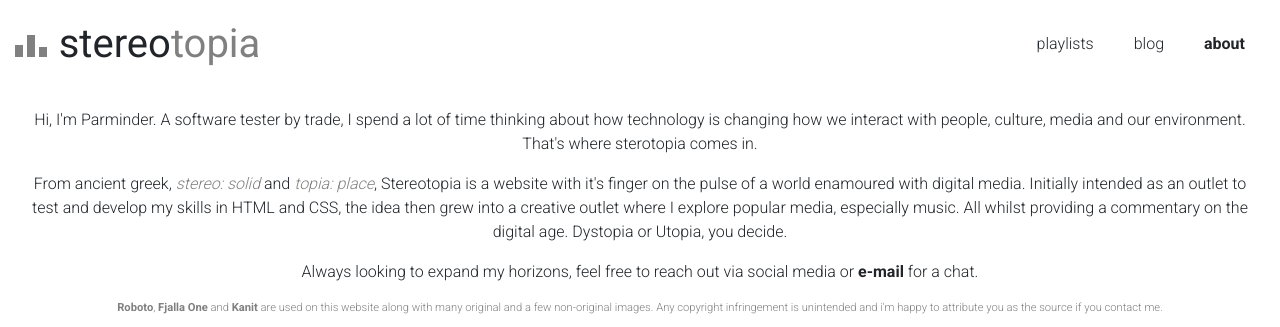
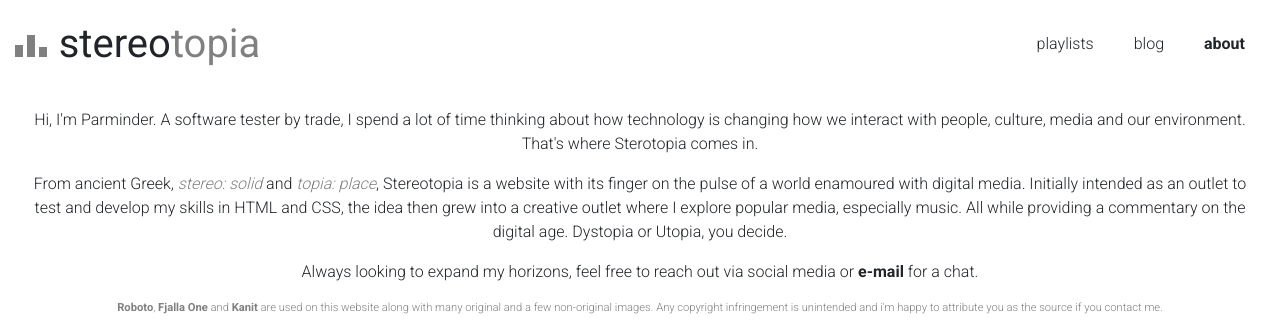
Before and after one commit to parm1der/parm1der.github.io, a Jekyll site: the page built from about.html, in a window 1280 px wide. Shown: the top 327 px of the page. Built offline with Jekyll 4.4.1, drawn with Linux system fonts in a browser that asks for light colours.

Commit message:
rewrite about

```diff
--- a/_layouts/default.html
+++ b/_layouts/default.html
@@ -6,7 +6,7 @@
     <!-- Required meta tags -->
     <meta charset="utf-8">
     <base href="{{ site.url }}">
-    <meta name="description" content="{% if page.description %}{{ page.description }}{% else %}Stereotopia is a website with it's finger on the pulse of a world enamoured with digital media.  Dystopia or Utopia, you decide.{% endif %}">
+    <meta name="description" content="{% if page.description %}{{ page.description }}{% else %}Stereotopia is a website with its finger on the pulse of a world enamoured with digital media.  Dystopia or Utopia, you decide.{% endif %}">
     <meta name="keywords" content="{{page.keywords}}">
     <meta name="viewport" content="width=device-width, initial-scale=1, shrink-to-fit=no">
 
--- a/about.html
+++ b/about.html
@@ -6,8 +6,8 @@ keywords: Stereotopia,Music,Playlists,Reviews,Cyberpunk,Dystopia,Movies,Games,Ar
 
 
 <div class="container-fluid about-text">
-    <p>Hi, I'm Parminder. A software tester by trade, I spend a lot of time thinking about how technology is changing how we interact with people, culture, media and our environment. That's where sterotopia comes in.</p>
-    <p>From ancient greek, <span>stereo: solid </span>and <span>topia: place</span>, Stereotopia is a website with it's finger on the pulse of a world enamoured with digital media. Initially intended as an outlet to test and develop my skills in HTML and CSS, the idea then grew into a creative outlet where I explore popular media, especially music. All whilst providing a commentary on the digital age. Dystopia or Utopia, you decide.</p>
+    <p>Hi, I'm Parminder. A software tester by trade, I spend a lot of time thinking about how technology is changing how we interact with people, culture, media and our environment. That's where Sterotopia comes in.</p>
+    <p>From ancient Greek, <span>stereo: solid </span>and <span>topia: place</span>, Stereotopia is a website with its finger on the pulse of a world enamoured with digital media. Initially intended as an outlet to test and develop my skills in HTML and CSS, the idea then grew into a creative outlet where I explore popular media, especially music. All while providing a commentary on the digital age. Dystopia or Utopia, you decide.</p>
     <p>Always looking to expand my horizons, feel free to reach out via social media or <a href="mailto:parminder.gill@pm.me?subject=Digital Coffee">e-mail</a> for a chat.</p>
 
     <!--h3><a href="#" class="mumble">Visit Future</a> | <a href="resume.html">Resume</a></h3>
```
